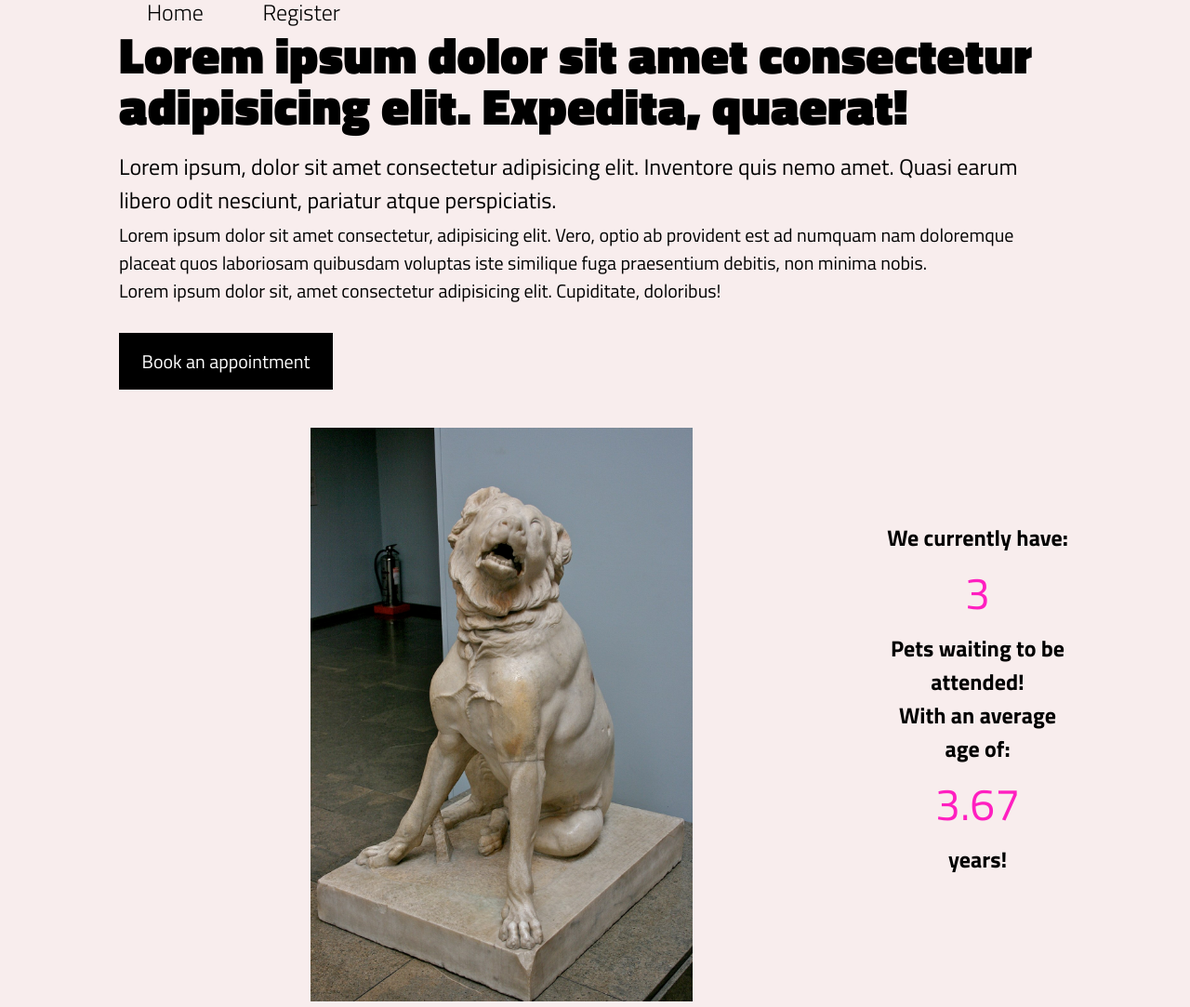
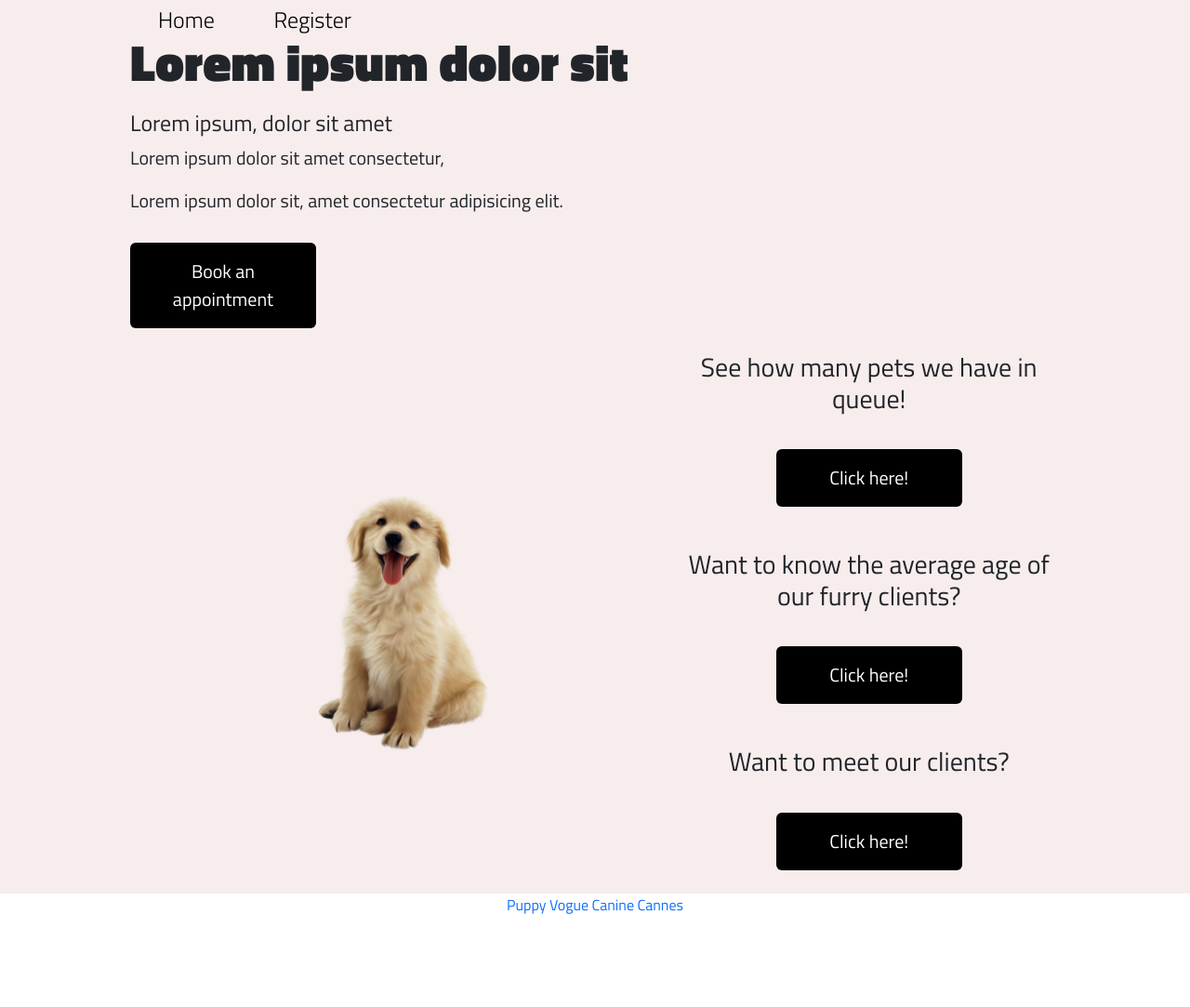
Before and after one commit to evilEnkidu/pet-salon, a plain HTML site: page index.html in a window 1280 px wide. Shown: the part 53-1136 px from the top of the page at 93% size. After the commit the page ends 1038 px from the top, so only its background shows below. Drawn offline with nearby package versions, Linux system fonts and the light colour scheme.

Commit message:
Corrected first assignment, added control through functions

```diff
--- a/index.html
+++ b/index.html
@@ -3,45 +3,80 @@
 <head>
     <meta charset="UTF-8">
     <meta name="viewport" content="width=device-width, initial-scale=1.0">
-    <title>Fashion Pet</title>
-    <link rel="stylesheet" href="./styles/main.css">
+    <title>THE FashionPet</title>
+    <link rel="stylesheet" href="https://cdn.jsdelivr.net/npm/bootstrap@5.3.3/dist/css/bootstrap.min.css">
     <link rel="preconnect" href="https://fonts.googleapis.com">
     <link rel="preconnect" href="https://fonts.gstatic.com" crossorigin>
-        <link href="https://fonts.googleapis.com/css2?family=Titillium+Web:ital,wght@0,200;0,300;0,400;0,600;0,700;0,900;1,200;1,300;1,400;1,600;1,700&display=swap" rel="stylesheet">
+    <link href="https://fonts.googleapis.com/css2?family=Titillium+Web:ital,wght@0,200;0,300;0,400;0,600;0,700;0,900;1,200;1,300;1,400;1,600;1,700&display=swap" rel="stylesheet">
+    <link rel="stylesheet" href="styles.css">
 </head>
 <body>
     <header class="site-header">
+
         <div class="container">
+
             <h1>THE FashionPet</h1>
+
             <nav>
+
                 <a href="index.html">Home</a>
                 <a href="#">Register</a>
+
             </nav>
+
         </div>
         <div class="container">
-            <p class="main-text">Lorem ipsum dolor sit amet consectetur adipisicing elit. Expedita, quaerat!</p>
-            <p class="secondary-text">Lorem ipsum, dolor sit amet consectetur adipisicing elit. Inventore quis nemo amet. Quasi earum libero odit nesciunt, pariatur atque perspiciatis.</p>
-            <p class="normal-text">Lorem ipsum dolor sit amet consectetur, adipisicing elit. Vero, optio ab provident est ad numquam nam doloremque placeat quos laboriosam quibusdam voluptas iste similique fuga praesentium debitis, non minima nobis.</p>
-            <p class="normal-text">Lorem ipsum dolor sit, amet consectetur adipisicing elit. Cupiditate, doloribus!</p>
+
+            <p class="main-text">Lorem ipsum dolor sit</p>
+            <p class="secondary-text">Lorem ipsum, dolor sit amet</p>
+            <p class="normal-text">Lorem ipsum dolor sit amet consectetur, </p>
+            <p class="normal-text">Lorem ipsum dolor sit, amet consectetur adipisicing elit.</p>
+
             <a href="#" class="btn">Book an appointment</a>
+
             <div class="flex-container">
+
                 <div>
-                    <img src="./images/dog.jpg" alt="puppy" id="puppy">
+
+                    <img src="./images/puppy.png" alt="Cute puppy" id="puppy">
+
                 </div>
-                <div>
-                    <h3 class="petcounter">We currently have:</h3>
-                    <p id="petcount"></p>
-                    <h3 class="petcounter">Pets waiting to be attended!</h4>
-                    <h3 class="petcounter">With an average age of:</h3>
-                    <p id="average-age"></p>
-                    <h3 class="petcounter"> years!</h3>
+
+                <div class="button-container">
+
+                    <div class="queue-container">
+
+                        <h3>See how many pets we have in queue!</h3>
+                        <button class="btn" onclick="showPetCount();" id="countBtn">Click here!</button>
+
+                    </div>
+
+                    <div class="age-container">
+
+                        <h3>Want to know the average age of our furry clients?</h3>
+                        <button class="btn" onclick="showAvgAge();" id="ageBtn">Click here!</button>
+
+                    </div>
+
+                    <div class="name-container">
+
+                        <h3>Want to meet our clients?</h3>
+                        <button class="btn" onclick="showPetNames();" id="nameBtn">Click here!</button>
+
+                    </div>
+
                 </div>
+
             </div>
+
         </div>
 
     </header>
-
-
+    <footer>
+        <a href="">Puppy Vogue</a>
+        <a href="">Canine Cannes</a>
+        <a href=""></a>
+    </footer>
     <script src="./script.js"></script>
 </body>
 </html>
--- a/script.js
+++ b/script.js
@@ -1,32 +1,59 @@
-pet1 = {
-	petName : "Cocoa Herrera",
-	age : 5,
+var pet1 = {
+    petName : "Charro",
+    age : 8,
 	gender : "F",
 	service : "Grooming",
 	breed : "Boxer"
 }
-pet2 = {
-	petName : "Bala",
-	age : 4,
+var pet2 = {
+    petName : "Apollo",
+	age : 7,
 	gender : "M",
 	service : "Check-up",
 	breed : "German Sheperd"
 }
-pet3 = {
-	petName : "Gala",
+var pet3 = {
+    petName : "Gala",
 	age : 2,
 	gender : "F",
 	service : "Check-up",
 	breed : "Mixed"
 }
 
-let pets = [pet1, pet2, pet3];
+var pets = [pet1, pet2, pet3];
 
-let petCount = pets.length;
+function showPetCount(){
+    let petCount = pets.length;
+    let button = document.getElementById("countBtn");
+    let h3 = document.createElement('h3');
+    h3.textContent = petCount + ' pets waiting!';
+    h3.id = "petCount";
+    button.parentNode.replaceChild(h3, button);
+    return true;
+}
 
-let petAgeAverage = parseFloat((pets[0].age + pets[1].age + pets[2].age)/pets.length).toFixed(2);
+function showAvgAge(){
+    let totalAge = 0;
+    for (let i = 0; i < pets.length; i++){
+        totalAge += pets[i].age;
+    }
+    const averageAge = totalAge / pets.length;
+    let button = document.getElementById("ageBtn");
+    let h3 = document.createElement('h3');
+    h3.textContent = parseFloat(averageAge).toFixed(1) + " years!";
+    h3.id = "petAge";
+    button.parentNode.replaceChild(h3, button);
+    return true;
+}
 
-let countDisplay = document.getElementById("petcount");
-countDisplay.innerHTML = petCount;
-let averageAgeDisplay = document.getElementById("average-age");
-averageAgeDisplay.innerHTML = petAgeAverage;
+function showPetNames(){
+    let button = document.getElementById('nameBtn');
+    let h3 = document.createElement('h3');
+    h3.textContent = '';
+
+    for (let i = 0; i < pets.length; i++){
+        h3.textContent += pets[i].petName + ' ';
+    }
+    h3.id = "petNames";
+    button.parentNode.replaceChild(h3, button);
+}
--- a/styles/main.css
+++ b/styles.css
@@ -40,7 +40,6 @@ a{
     line-height: 1.5;
 }
 .btn{
-
     display: block;
     width: 200px;
     background-color: black;
@@ -49,6 +48,7 @@ a{
     text-align: center;
     margin-top: 30px;
     font-size: 20px;
+    margin-bottom: 25px;
 }
 
 /* header */
@@ -58,18 +58,40 @@ nav a{
     font-size: 24px;
     margin: 10px 30px;
 }
+a:hover{
+    text-decoration: underline;
+}
 .site-header{
     background-color: #F8EDED;
 }
-.petcounter{
-    font-size: 1.5rem;
+.button-container{
+    display: flex;
+    flex-direction: column;
+    align-items: center;
+    gap: 20px;
 }
-#petcount,
-#average-age{
+.queue-container, .age-container, .name-container{
+    display: flex;
+    flex-direction: column;
+    align-items: center;
+}
+
+#petCount, #petAge{
+   font-size: 3rem;
+   color: rgb(90, 2, 172);
+   font-weight: 900;
+   line-height: 1.5;
+   padding-bottom: 10px;
+}
+#petNames{
     font-size: 3rem;
-    color: rgb(255, 31, 192);
-    padding: 5px;
+    color: rgb(90, 2, 172);
+    font-weight: 900;
+    line-height: 1.5;
+    padding-bottom: 10px;
 }
-#puppy{
-    padding-top: 5%;
+footer{
+    text-align: center;
+    align-items: center;
+    justify-content: center;
 }
```
Also changed, not shown: notes.html (deleted, +0 -11 lines), images/dog.jpg (deleted), images/puppy.png (added), 1 other file.
